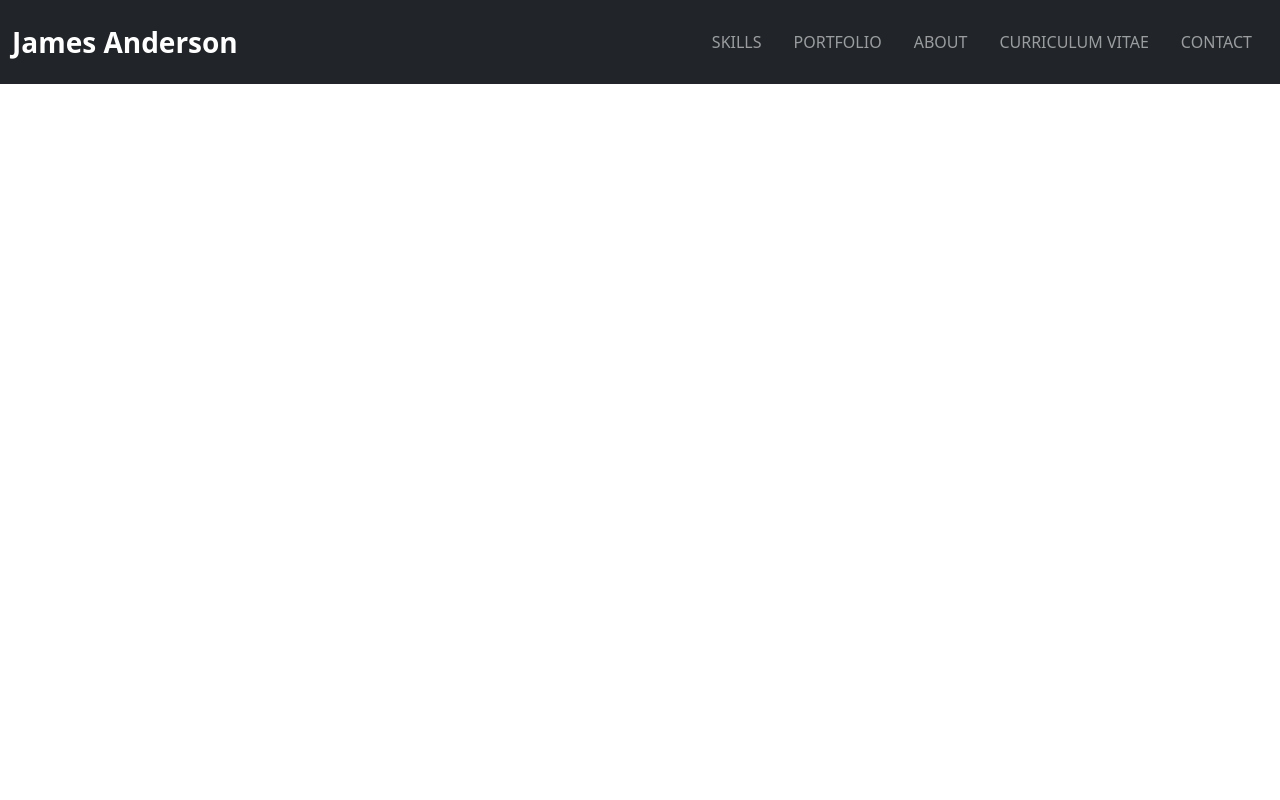
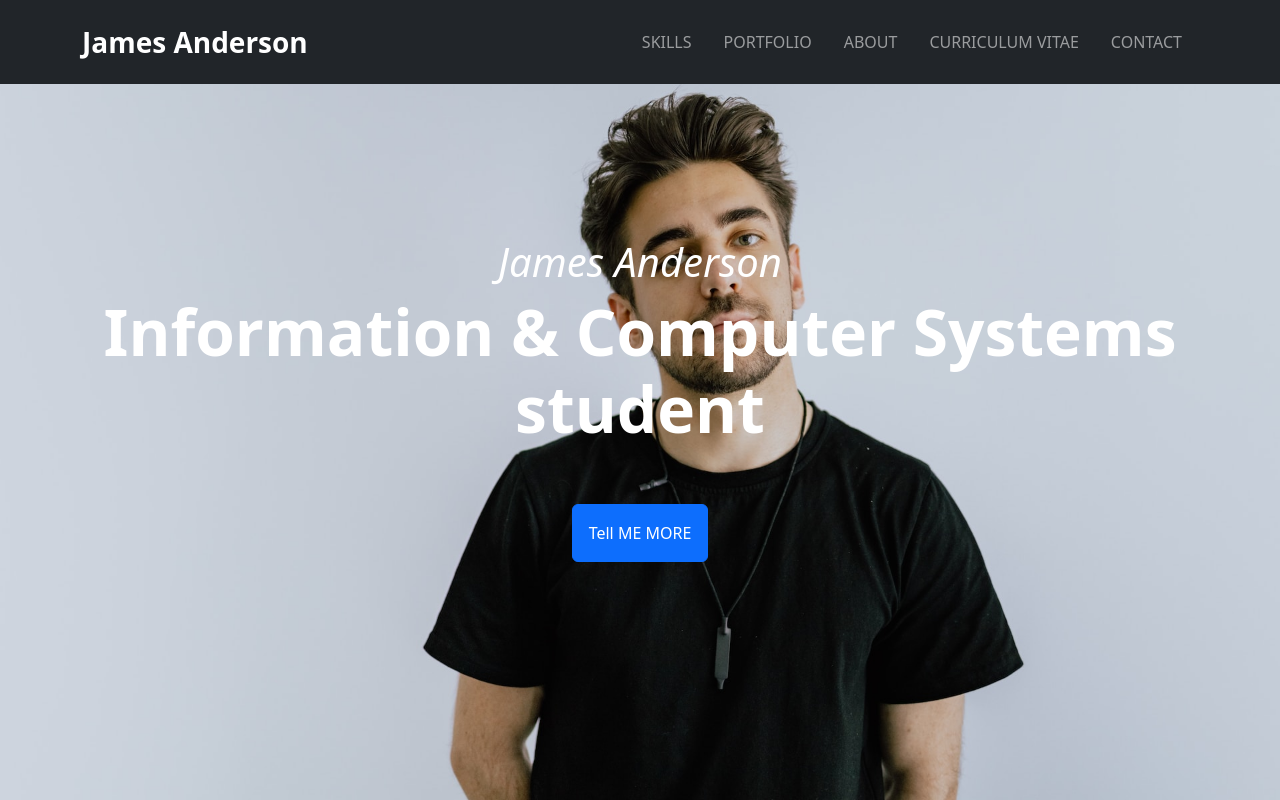
Before and after one commit to neha-gupta01/Bootstrap-Website, a plain HTML site: page index.html in a window 1280 px wide. Drawn offline with nearby package versions, Linux system fonts and the light colour scheme.

Commit message:
section-1

```diff
--- a/index.html
+++ b/index.html
@@ -13,12 +13,15 @@
       integrity="sha384-T3c6CoIi6uLrA9TneNEoa7RxnatzjcDSCmG1MXxSR1GAsXEV/Dwwykc2MPK8M2HN"
       crossorigin="anonymous"
     />
+
+    <!-- CSS -->
+    <link rel="stylesheet" href="styles.css" />
   </head>
   <body>
-    <header class="bg-dark ">
-      <nav
-        class=" navbar navbar-expand-lg py-3 navbar-dark"
-      >
+
+    <!-- navbar -->
+    <header class="bg-dark fixed-top">
+      <nav class="container navbar navbar-expand-lg py-3 navbar-dark">
         <div class="container-fluid">
           <a class="navbar-brand fw-bold fs-3" href="#">James Anderson</a>
           <button
@@ -46,7 +49,6 @@
               <li class="nav-item mx-2">
                 <a class="nav-link" href="#cv">CURRICULUM VITAE</a>
               </li>
-
               <li class="nav-item mx-2">
                 <a class="nav-link" href="#contact">CONTACT</a>
               </li>
@@ -56,7 +58,19 @@
       </nav>
     </header>
 
-    <section></section>
+    <!-- section-1 -->
+    <section class="james d-flex flex-column align-items-center justify-content-center">
+      <div class="text-center">
+        <h1 class="text-white fw-medium fst-italic">James Anderson</h1>
+        <h2 class="display-3 text-white fw-bold">Information & Computer Systems <br />student</h2>
+        <button
+          type="button"
+          href="#skills"
+          class="btn btn-primary bn-lg fs-6 fw-medium mt-5 p-3">Tell ME MORE
+        </button>
+      </div>
+    </section>
+
     <section></section>
     <section></section>
     <section></section>
--- /dev/null
+++ b/styles.css
@@ -0,0 +1,5 @@
+.james {
+  height: 100vh;
+  background-image: url("./images/james.bg.jpg");
+  background-size: cover;
+}
```
Also changed, not shown: images/james.bg.jpg (added).
